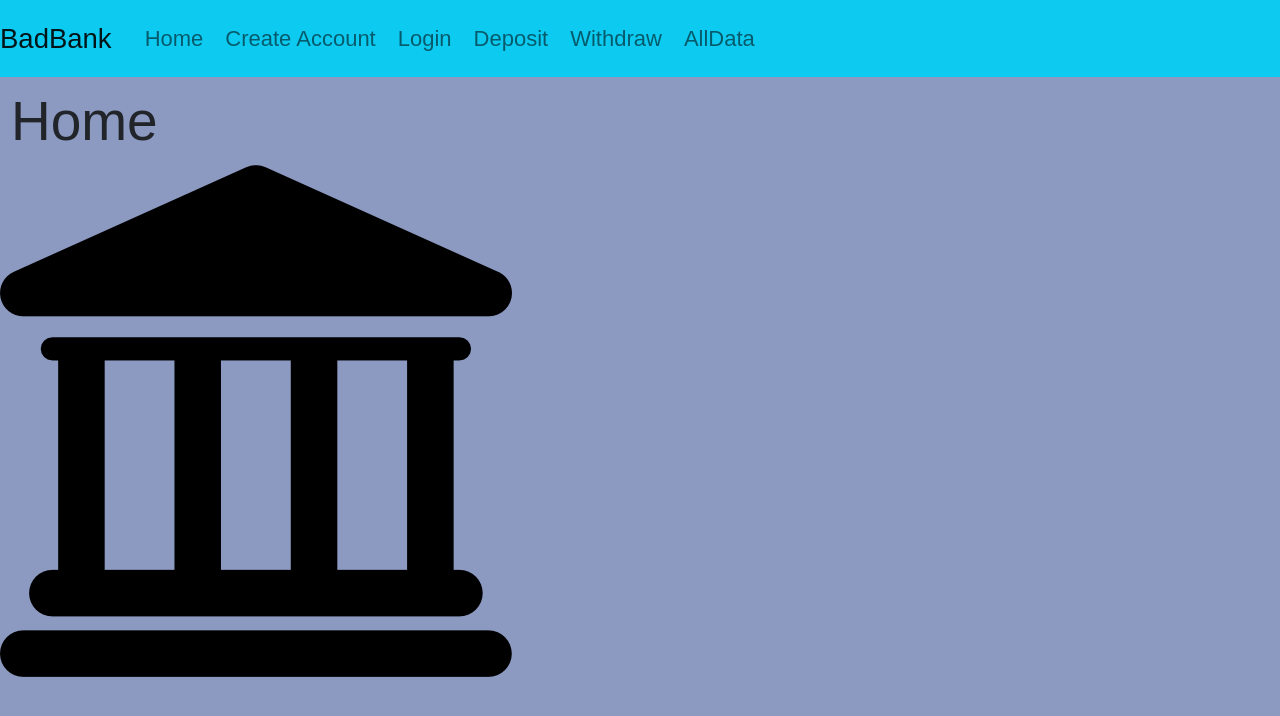
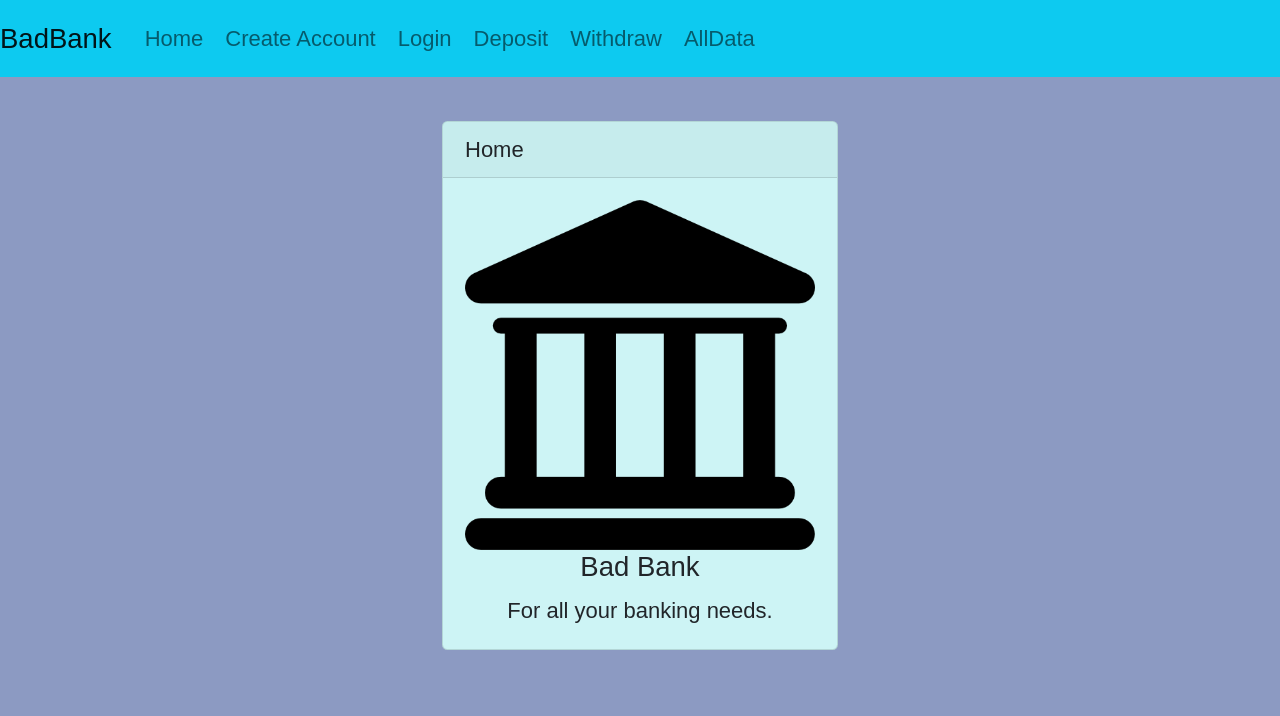
Before and after one commit to IanZGray/Bad-Bank, a React (Create React App) app: page / in a window 1280 px wide. Shown: the top 716 px of the page. Built offline with nearby package versions, Linux system fonts and the light colour scheme.

Commit message:
home card

```diff
--- a/src/Home.js
+++ b/src/Home.js
@@ -1,12 +1,22 @@
+// import { Card } from "react-bootstrap";
 import image from "./bank.png";
+import './home.css'
+
 // import './app.css'
 const Home = () => {
 
     return (
-       <main >
-        <h1>Home</h1>
-        <img src={ image } />
-       </main>
+<div className="card">
+  <div className="card-header">
+    Home
+  </div>
+  <div className="card-body">
+  <img className="card-img-top" src={ image } alt="Card image cap" />
+    <h5 className="card-title">Bad Bank</h5>
+    <p className="card-text">For all your banking needs.</p>
+      {/* <a href="#" className="btn btn-primary" >Go somewhere</a> */}
+  </div>
+</div>
     )
 }
 
--- a/src/Register.js
+++ b/src/Register.js
@@ -1,7 +1,6 @@
 import { useRef, useState, useEffect } from "react";
 import { faCheck, faTimes, faInfoCircle } from "@fortawesome/free-solid-svg-icons";
 import { FontAwesomeIcon } from "@fortawesome/react-fontawesome";
-import Login from "./Login";
 import './register.css';
 
 const USER_REGEX = /^[a-zA-Z][a-zA-Z0-9-_]{3,23}$/;
@@ -66,14 +65,14 @@ const Register = () => {
     return (
         <>
             {success ? (
-                <section className="registersection">
+                <section>
                     <h1>Account Created</h1>
                     <p>
                         <a href="login">Sign In</a>
                     </p>
                 </section>
             ) : (
-                <section className="registersection">
+                <section>
                     <p ref={errRef} className={errMsg ? "errmsg" : "offscreen"} aria-live="assertive">{errMsg}</p>
                     <h1>Register</h1>
                     <form onSubmit= {handleSubmit}>
--- /dev/null
+++ b/src/home.css
@@ -0,0 +1,12 @@
+.card {
+    max-width: 18rem;
+    display: flex;
+    flex-direction: column;
+    align-self: center;
+    margin-top: 2rem;
+    background-color: rgb(205, 244, 245);
+}
+
+.card-body {
+    text-align: center;
+}
--- a/src/register.css
+++ b/src/register.css
@@ -8,7 +8,7 @@ section {
     flex-direction: column;
     justify-content: flex-start;
     padding: 1rem;
-    background-color: rgba(0,0,0,0.4);
+    background-color: rgb(205, 244, 245);
 }
 
 form {
```
